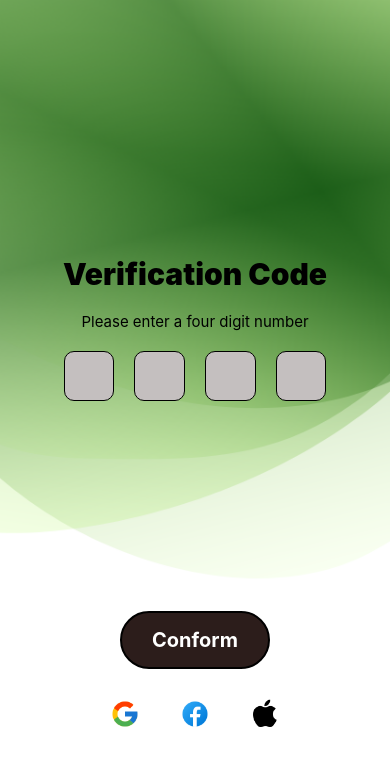
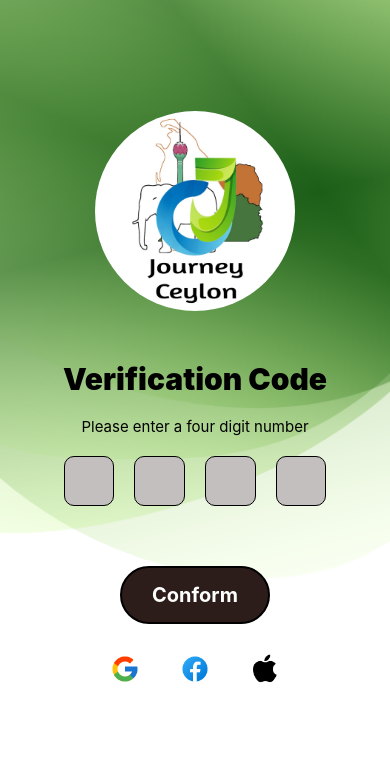
Before and after one commit to Avishka-kavishan/Travel_APP, a React Native app: screen /Verification in a window 390 px wide. Shown: the top 766 px of the page. Built offline with nearby package versions, Linux system fonts and the light colour scheme.

Commit message:
add logo

```diff
--- a/src/Screens/Categary/Categary.tsx
+++ b/src/Screens/Categary/Categary.tsx
@@ -2,7 +2,6 @@ import { View, Text, StyleSheet, Image, FlatList } from "react-native";
 import React from "react";
 import BackImg from "../../Components/BackImg";
 import Icon from "react-native-vector-icons/MaterialCommunityIcons";
-
 
 const Categary = ({ navigation }) => {
   const categarys = [
@@ -22,7 +21,7 @@ const Categary = ({ navigation }) => {
     <View>
     <FlatList
       data={categarys}
-      keyExtractor={(item) => item.id.toString()}
+      keyExtractor={(item) => item.id.toFixed()}
       numColumns={2}
       columnWrapperStyle={{ justifyContent: "space-between", paddingHorizontal: 20 }}
       renderItem={({ item }) => (
--- a/src/Screens/Vrification/Verification.tsx
+++ b/src/Screens/Vrification/Verification.tsx
@@ -1,4 +1,4 @@
-import { View, Text, TextInput, StyleSheet } from 'react-native'
+import { View, Text, TextInput, StyleSheet, Image } from 'react-native'
 import React from 'react'
 import Button from '../../Components/Button'
 import SocialB from '../../Components/SocialB'
@@ -9,6 +9,8 @@ const Verification = ({navigation}) => {
   return (
     <BackImg>
     <View style={styles.container}>
+    <Image source={require("../../assets/image/Logo.jpg")} style={styles.img} />
+
       <Text style={styles.topic}>Verification Code</Text>
       <Text style={styles.title}>Please enter a four digit number</Text>
 
@@ -34,7 +36,6 @@ const Verification = ({navigation}) => {
 const styles =  StyleSheet.create({
     container:{
         alignItems:"center",
-        marginTop:150
     },
     title:{
         fontSize:15,
@@ -65,9 +66,16 @@ const styles =  StyleSheet.create({
         gap:20
     },
     btt:{
-        marginTop:150,
         alignItems:"center"
-    }
+    },
+    img:{
+      width:200,
+      height:200,
+      borderRadius:500,
+      resizeMode: 'contain',
+      marginBottom:50,
+      marginTop:-40,
+  },
 })
 
 export default Verification
```
